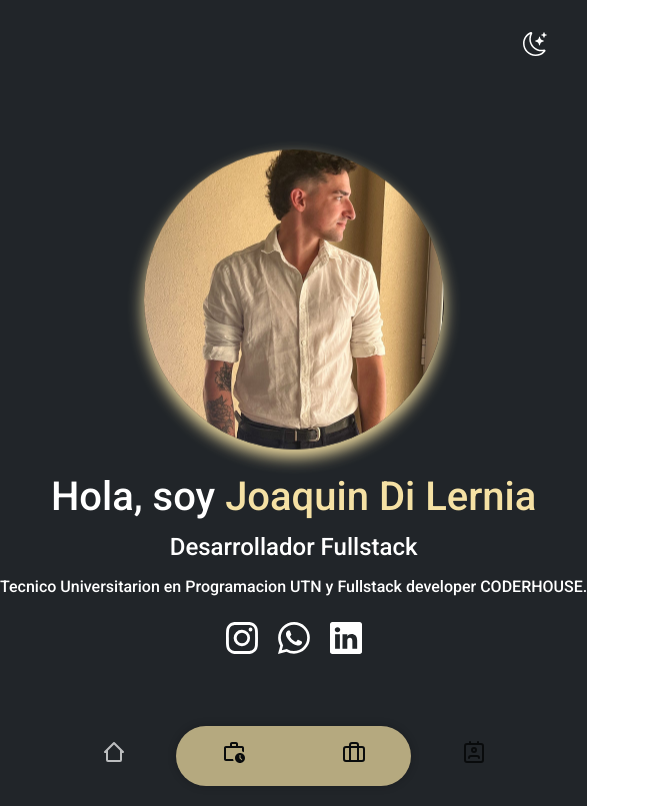
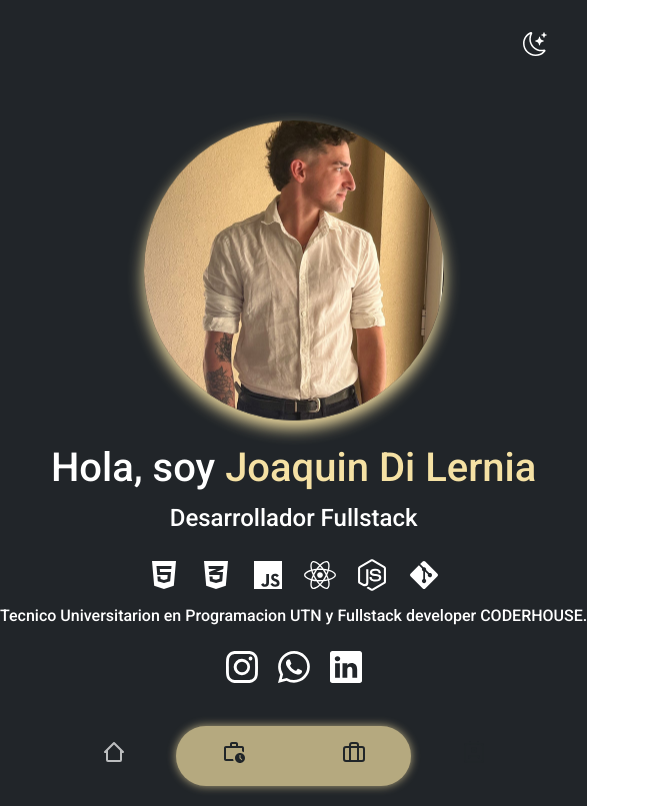
Before and after one commit to JoaquinDilernia/Portfalio-React, a React (Vite) app: page / in a window 1280 px wide. Shown: the whole page, without its empty margins (0-650 px from the left). Built offline with nearby package versions, Linux system fonts and the light colour scheme; the HTML template or start-up script is replaced by a standard one.

Commit message:
mejoras a home, navbar

```diff
--- a/src/components/Dark/Dark.jsx
+++ b/src/components/Dark/Dark.jsx
@@ -11,8 +11,6 @@ const Dark = () => {
                 <BsMoonStars />
             </div>
         </div>
-
-
     )
 }
 
--- a/src/components/Experiencia/Experiencia.css
+++ b/src/components/Experiencia/Experiencia.css
@@ -0,0 +1,7 @@
+.container{
+    display: flex;
+    align-items: center;
+    justify-content: center;
+    height: calc(100vh - 80px - 90px);
+    background-color: #212529;
+}
--- a/src/components/Experiencia/Experiencia.jsx
+++ b/src/components/Experiencia/Experiencia.jsx
@@ -1,11 +1,20 @@
 import React from 'react'
 import './Experiencia.css'
+import { motion } from 'framer-motion'
+import foto from '../../assets/fotoperfil.jpeg'
 
 const Experiencia = () => {
   return (
-    <div>
-      experiencia
-    </div>
+    <>
+      <div className="container">
+
+
+        </div>
+
+
+    </>
+
+
   )
 }
 
--- a/src/components/Home/Home.css
+++ b/src/components/Home/Home.css
@@ -84,3 +84,21 @@
     color: #f5e1a4;
     transition: all 0.3s ease;
 }
+.home-contenedor-iconos{
+    display: flex;
+    justify-content: center;
+    align-items: center;
+    margin-top: 20px;
+}
+
+.home-contenedor-iconos i{
+    margin: 0 10px;
+    font-size: 2rem;
+    color: #fff;
+    transition: all 0.3s ease;
+}
+
+.home-contenedor-iconos i:hover{
+    color: #f5e1a4;
+    transition: all 0.3s ease;
+}
--- a/src/components/Home/Home.jsx
+++ b/src/components/Home/Home.jsx
@@ -5,6 +5,14 @@ import foto from '../../assets/fotoperfil.jpeg'
 import { BsInstagram } from 'react-icons/bs'
 import { BsWhatsapp } from 'react-icons/bs'
 import { BsLinkedin } from 'react-icons/bs'
+import { FaReact } from 'react-icons/fa'
+import { FaNodeJs } from 'react-icons/fa'
+import { FaGitAlt } from 'react-icons/fa'
+import { FaHtml5 as FaHtml5F } from 'react-icons/fa'
+import { FaCss3Alt as FaCss3AltF } from 'react-icons/fa'
+import { IoLogoJavascript as IoLogoJavascriptI } from 'react-icons/io5'
+
+
 
 
 
@@ -16,10 +24,18 @@ const Home = () => {
         <img src={foto} alt="foto perfil" />
       </div>
       <div className='home-contenedor-texto'>
-          <motion.h1 initial={{ y:-50 }} animate={{ y:0}} transition={{ duration: 1 }}>Hola, soy <span>Joaquin Di Lernia</span></motion.h1>
-          <motion.h2 initial={{ y:-50 }} animate={{ y:0}} transition={{ duration: 1 }}>Desarrollador Fullstack</motion.h2>
-          <motion.p initial={{ y:-50 }} animate={{ y:0}} transition={{ duration: 1 }}>Tecnico Universitarion en Programacion UTN y Fullstack developer CODERHOUSE.</motion.p>
-          <motion.div initial={{ y:-50 }} animate={{ y:0}} transition={{ duration: 1 }} className='home-contenedor-social'>
+        <motion.h1 initial={{ y: -50 }} animate={{ y: 0 }} transition={{ duration: 1 }}>Hola, soy <span>Joaquin Di Lernia</span></motion.h1>
+        <motion.h2 initial={{ y: -50 }} animate={{ y: 0 }} transition={{ duration: 1 }}>Desarrollador Fullstack</motion.h2>
+        <motion.div initial={{ y: -50 }} animate={{ y: 0 }} transition={{ duration: 1 }} className='home-contenedor-iconos'>
+          <i href=""><FaHtml5F /></i>
+          <i href=""><FaCss3AltF /></i>
+          <i href=""><IoLogoJavascriptI /></i>
+          <i href=""><FaReact /> </i>
+          <i href=""><FaNodeJs /></i>
+          <i href=""><FaGitAlt /></i>
+        </motion.div>
+        <motion.p initial={{ y: -50 }} animate={{ y: 0 }} transition={{ duration: 1 }}>Tecnico Universitarion en Programacion UTN y Fullstack developer CODERHOUSE.</motion.p>
+        <motion.div initial={{ y: -50 }} animate={{ y: 0 }} transition={{ duration: 1 }} className='home-contenedor-social'>
           <a href=""><BsInstagram /></a>
           <a href=""><BsWhatsapp /></a>
           <a href=""><BsLinkedin /></a>
--- a/src/components/NavBar/NavBar.css
+++ b/src/components/NavBar/NavBar.css
@@ -15,7 +15,7 @@
     bottom: 20px;
     z-index: 999;
     margin: 0 30% 0 30%;
-    box-shadow: 0 0 10px rgba(0, 0, 0, 0.3);
+    box-shadow: 0 0 10px #f5e1a4;
     border-radius: 4rem;
     -webkit-border-radius: 4rem;
     -moz-border-radius: 4rem;
@@ -38,7 +38,7 @@
 
 .link-navbar{
     text-decoration: none;
-    color: #000;
+    color: #212529;
     font-size: 1.5rem;
     transition: all 0.3s ease;
     padding: 1rem 2rem;
@@ -51,7 +51,7 @@
 
 .link-navbar:hover{
     color: #fff;
-    background-color: #000;
+    box-shadow: 0 0 10px #f5e1a4;
     transition: all 0.3s ease;
 }
 
```
Lines whose indentation alone changed are shown as unchanged.
